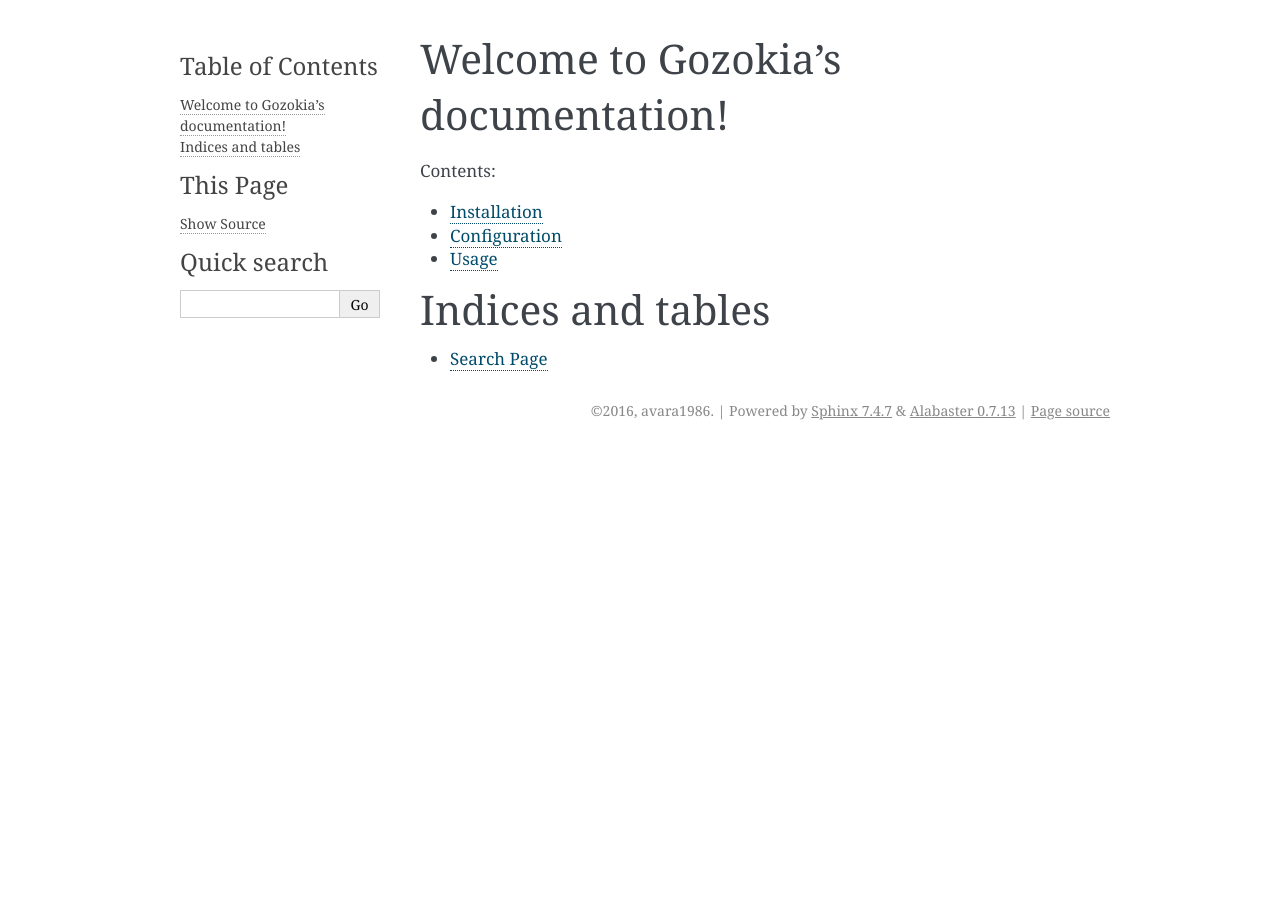
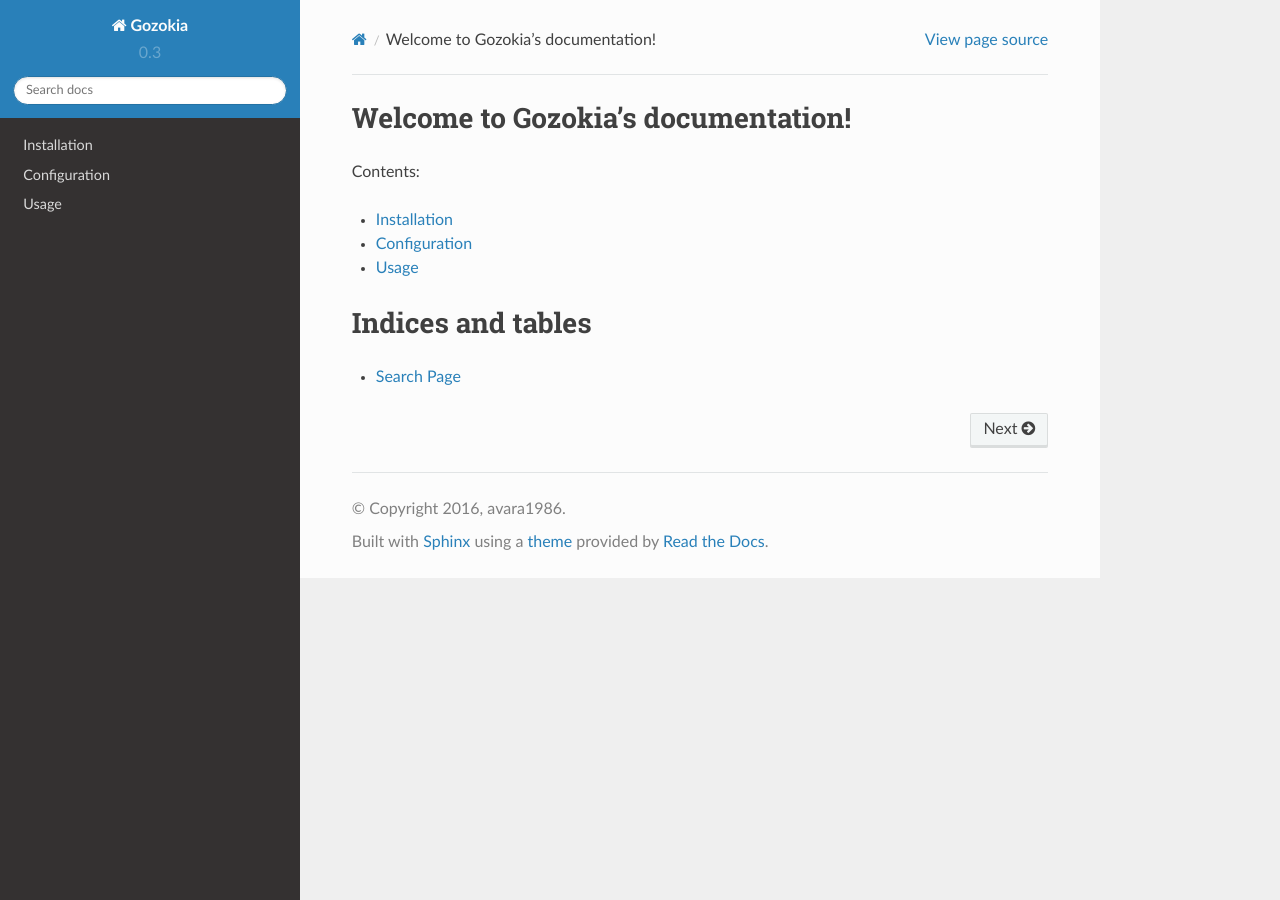
Before and after one commit to avara1986/gozokia, a Sphinx documentation site: the page built from docs/index.rst, in a window 1280 px wide. Built offline with Sphinx 7.4.7 and the Read the Docs theme 2.0.0, drawn with Linux system fonts in a browser that asks for light colours.

Commit message:
Updated docs

```diff
--- a/docs/conf.py
+++ b/docs/conf.py
@@ -30,7 +30,7 @@
 # Add any Sphinx extension module names here, as strings. They can be
 # extensions coming with Sphinx (named 'sphinx.ext.*') or your custom
 # ones.
-extensions = []
+extensions = ['sphinx.ext.autodoc', ]
 
 # Add any paths that contain templates here, relative to this directory.
 templates_path = ['_templates']
@@ -109,7 +109,7 @@
 
 # The theme to use for HTML and HTML Help pages.  See the documentation for
 # a list of builtin themes.
-html_theme = 'alabaster'
+html_theme = 'sphinx_rtd_theme'
 
 # Theme options are theme-specific and customize the look and feel of a theme
 # further.  For a list of options available for each theme, see the
@@ -206,25 +206,25 @@
 # -- Options for LaTeX output ---------------------------------------------
 
 latex_elements = {
-# The paper size ('letterpaper' or 'a4paper').
-#'papersize': 'letterpaper',
+    # The paper size ('letterpaper' or 'a4paper').
+    #'papersize': 'letterpaper',
 
-# The font size ('10pt', '11pt' or '12pt').
-#'pointsize': '10pt',
+    # The font size ('10pt', '11pt' or '12pt').
+    #'pointsize': '10pt',
 
-# Additional stuff for the LaTeX preamble.
-#'preamble': '',
+    # Additional stuff for the LaTeX preamble.
+    #'preamble': '',
 
-# Latex figure (float) alignment
-#'figure_align': 'htbp',
+    # Latex figure (float) alignment
+    #'figure_align': 'htbp',
 }
 
 # Grouping the document tree into LaTeX files. List of tuples
 # (source start file, target name, title,
 #  author, documentclass [howto, manual, or own class]).
 latex_documents = [
-  (master_doc, 'Gozokia.tex', 'Gozokia Documentation',
-   'avara1986', 'manual'),
+    (master_doc, 'Gozokia.tex', 'Gozokia Documentation',
+     'avara1986', 'manual'),
 ]
 
 # The name of an image file (relative to this directory) to place at the top of
@@ -267,9 +267,9 @@
 # (source start file, target name, title, author,
 #  dir menu entry, description, category)
 texinfo_documents = [
-  (master_doc, 'Gozokia', 'Gozokia Documentation',
-   author, 'Gozokia', 'One line description of project.',
-   'Miscellaneous'),
+    (master_doc, 'Gozokia', 'Gozokia Documentation',
+     author, 'Gozokia', 'One line description of project.',
+     'Miscellaneous'),
 ]
 
 # Documents to append as an appendix to all manuals.
```
Also changed, not shown: README.md (+9 -2 lines).
